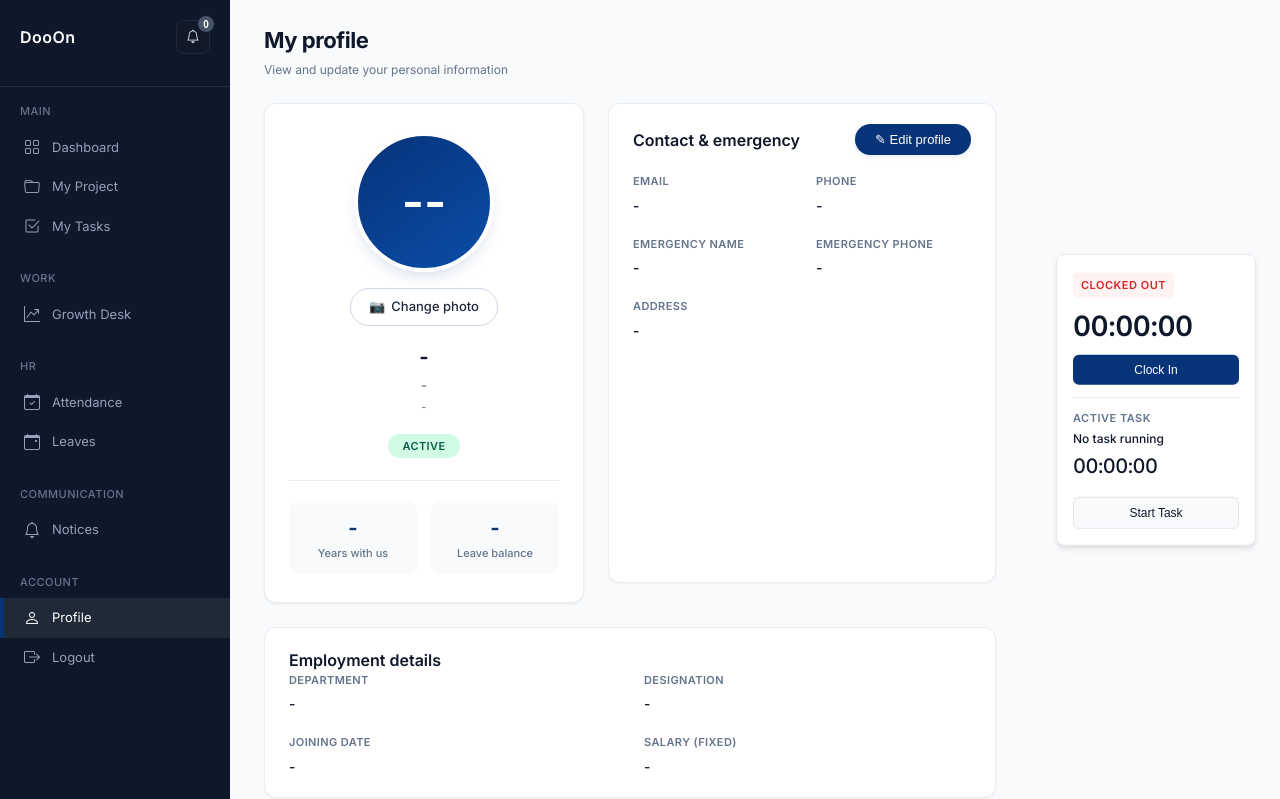
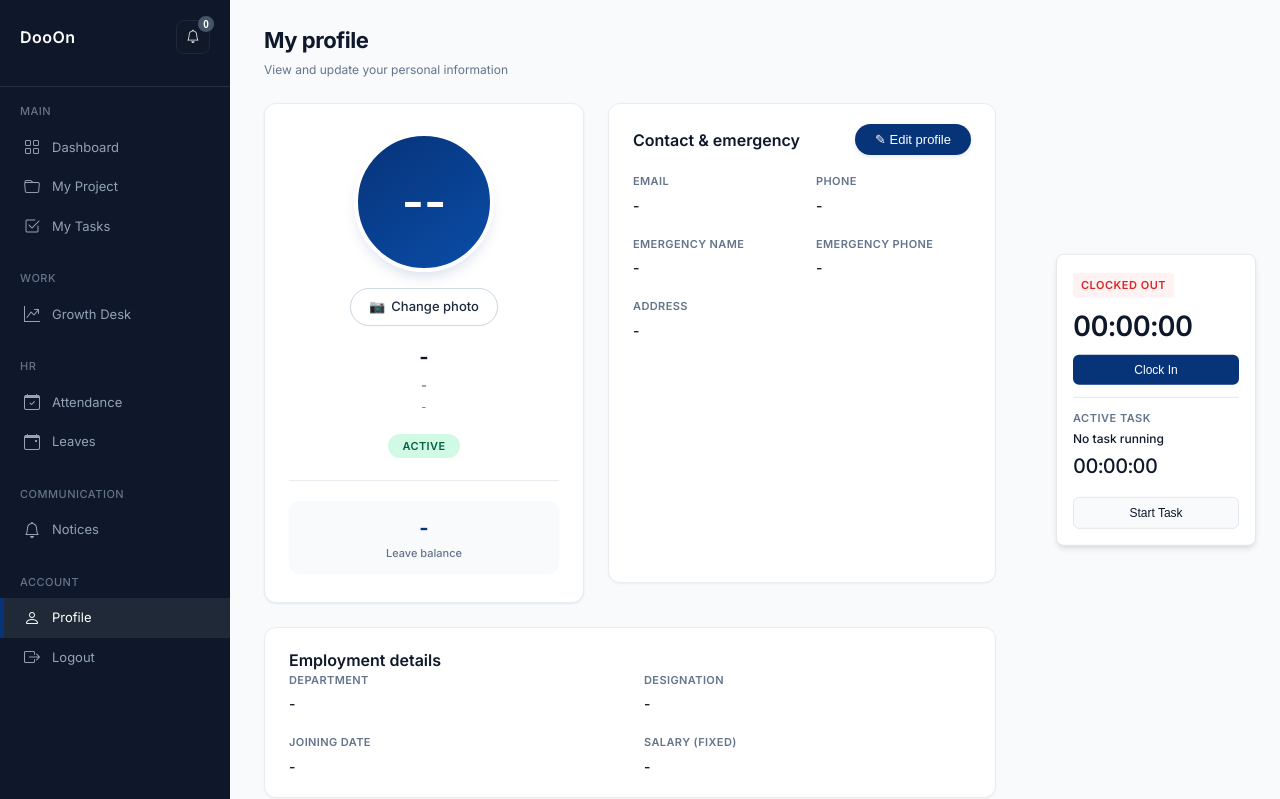
Before and after one commit to diyadave/HR_MANAGEMENT, a Python web app: template frontend/templates/employee/profile.html in a window 1280 px wide. Shown: the top 799 px of the page. Run offline with Jinja, Linux system fonts and the light colour scheme; the template is opened without the code that fills it, so the values that code supplies are empty.

```diff
--- a/frontend/templates/employee/profile.html
+++ b/frontend/templates/employee/profile.html
@@ -173,7 +173,7 @@
 
         .profile-stats {
             display: grid;
-            grid-template-columns: 1fr 1fr;
+            grid-template-columns: 1fr;
             gap: 14px;
         }
 
@@ -360,10 +360,6 @@
                 <div class="profile-divider"></div>
                 <div class="profile-stats">
                     <div class="stat-item">
-                        <div class="stat-value" id="statTenure">-</div>
-                        <div class="stat-label">Years with us</div>
-                    </div>
-                    <div class="stat-item">
                         <div class="stat-value" id="statLeaveBalance">-</div>
                         <div class="stat-label">Leave balance</div>
                     </div>
@@ -541,7 +537,6 @@
                     }
 
                     // stats (if available from backend, otherwise show placeholder)
-                    document.getElementById('statTenure').innerText = data.years_of_service || '2';
                     document.getElementById('statLeaveBalance').innerText = data.leave_balance || '18';
 
                     // --- contact view ---
```
